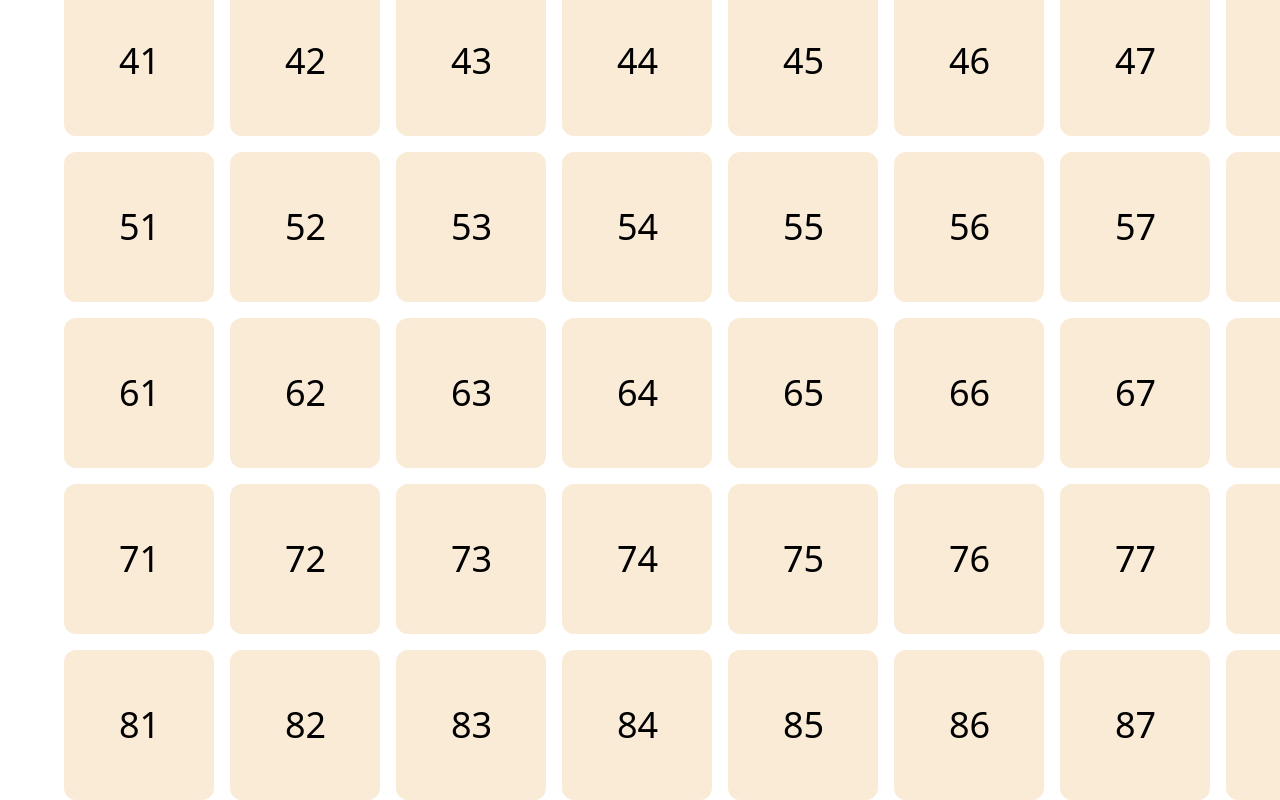
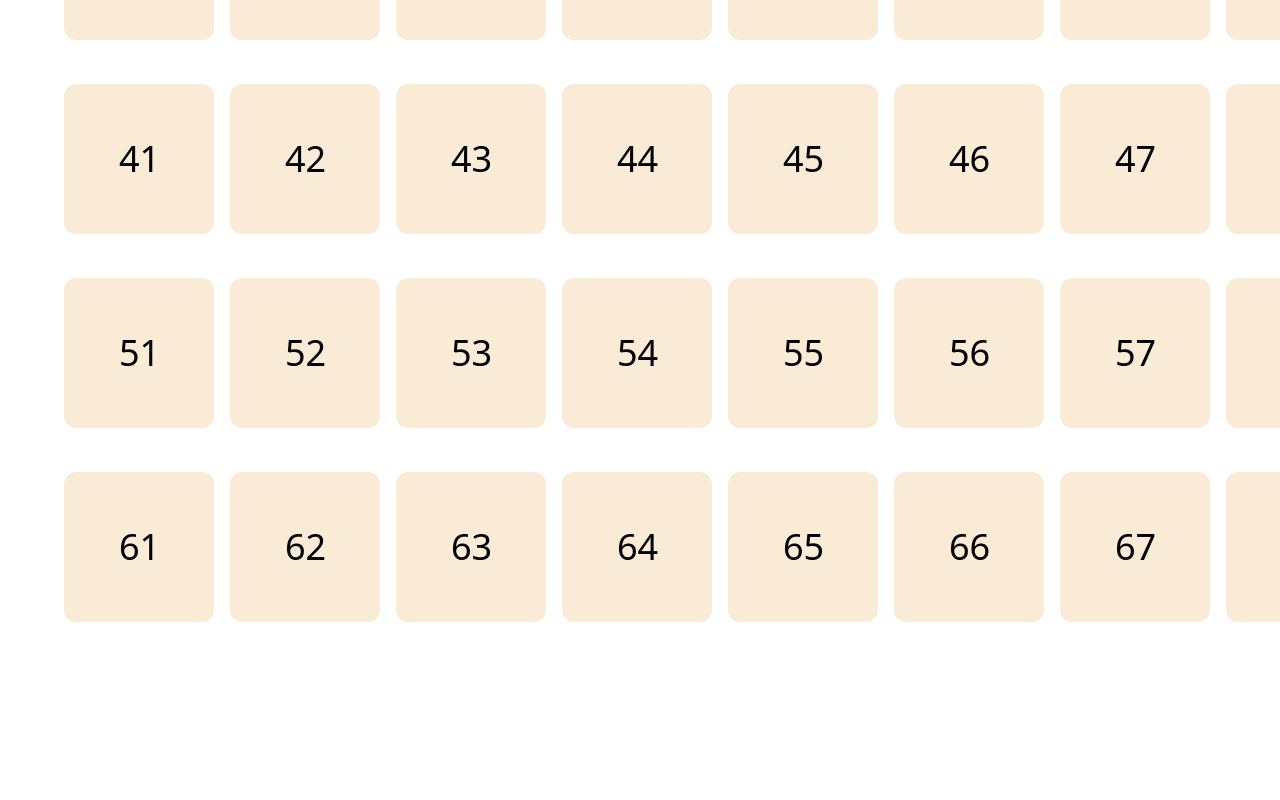
Before and after one commit to gidina/quinaexperience, a React (Vite) app: page /hollywood in a window 1280 px wide. Shown: the part 998-1798 px from the top of the page. After the commit the page ends 1634 px from the top, so only its background shows below. Built offline with nearby package versions, Linux system fonts and the light colour scheme.

Commit message:
Update Hollywood.tsx

```diff
--- a/src/pages/Hollywood.tsx
+++ b/src/pages/Hollywood.tsx
@@ -1,6 +1,6 @@
 import React from "react";
 import BingoDobleMusical from "../BingoDobleMusical";
-import songs from "../musical";
+import songs from "../assets/hollywood";
 import { MdMovieCreation } from "react-icons/md";
 
 const Hollywood = () => {
@@ -9,7 +9,7 @@ const Hollywood = () => {
       <h2 className="absolute right-16 top-36 text-4xl font-semibold flex gap-4">
         Quina Hollywood <MdMovieCreation />
       </h2>
-      <BingoDobleMusical songs={songs} />
+      <BingoDobleMusical songs={songs} maxNumber={70} />
     </div>
   );
 };
```
